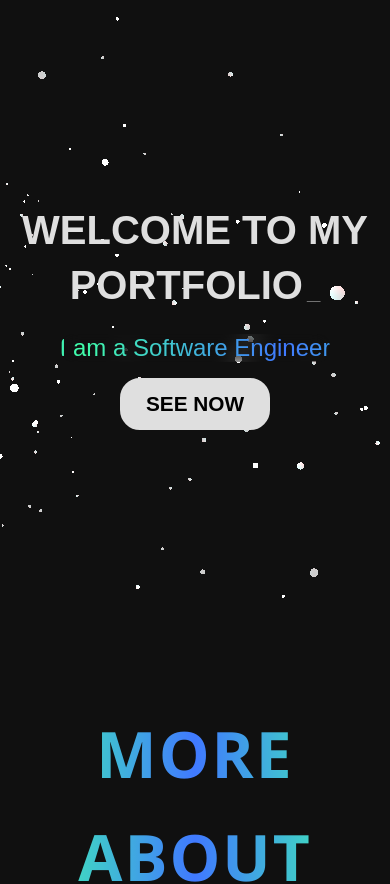
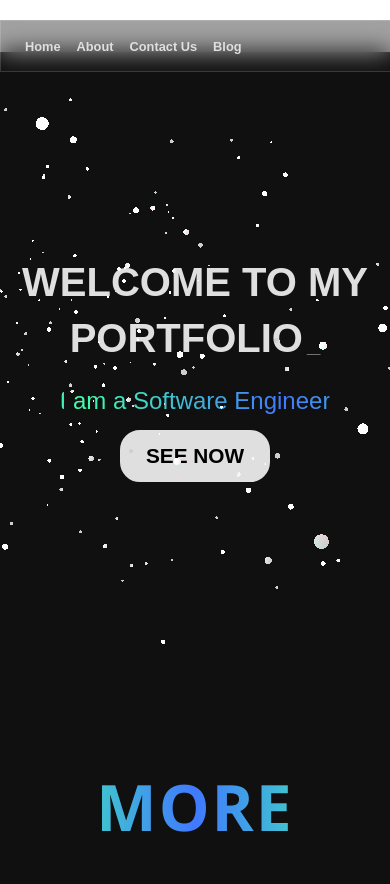
Before and after one commit to Zubayer-Rahman/Portfolio, a React (Create React App) app: page / in a window 390 px wide. Shown: the top 884 px of the page. Built offline with nearby package versions, Linux system fonts and the light colour scheme; the HTML template or start-up script is replaced by a standard one.

Commit message:
adjustments

```diff
--- a/src/components/Banner.css
+++ b/src/components/Banner.css
@@ -23,7 +23,7 @@
     left: 0;
     width: 100%;
     height: 100%;
-    z-index: 1; /* Sets a lower z-index to place it behind the content */
+    z-index: 3; /* Sets a lower z-index to place it behind the content */
 }
 
 /* Banner Content */
--- a/src/components/Banner.jsx
+++ b/src/components/Banner.jsx
@@ -10,9 +10,9 @@ const Banner = () => {
         <div className="particles-background">
             <Particles
                 particleColors={['#ffffffff', '#ffffffff']}
-                particleCount={200}
+                particleCount={300}
                 particleSpread={5}
-                speed={0.1}
+                speed={0.2}
                 particleBaseSize={100}
                 moveParticlesOnHover={true}
                 alphaParticles={false}
--- a/src/components/Header.css
+++ b/src/components/Header.css
@@ -1,24 +1,38 @@
+
+/* Base navbar styles */
 .navbar {
+  position: sticky;             /* ✅ Makes it sticky */
+  top: 20px;                    /* ✅ Keeps a little breathing room from the top */
   display: flex;
   align-items: center;
-    background: transparent;
-    border: 1px solid #dfdfdf;
-    padding: 1.2rem;
-    z-index: 100;
+  justify-content: center;
+  background: rgba(20, 20, 20, 0.4); /* ✅ Semi-transparent background for a sleek glass effect */
+  backdrop-filter: blur(12px);  /* ✅ Unique frosted glass look */
+  border: 1px solid rgba(255, 255, 255, 0.15);
+  padding: 1.2rem 2rem;
+  z-index: 1000;
   border-radius: 30px;
-    width: 550px;
-    justify-self: center;
-    justify-content: center;
-    margin-top: 30px;
-    position: absolute;
+  width: fit-content;
+  max-width: 90%;
+  margin: 0 auto;
+  transition: background 0.3s ease, transform 0.3s ease;
 }
+
+/* Subtle hover "lift" */
+.navbar:hover {
+  transform: translateY(-2px);
+}
+
+/* Navigation links */
 .navLinks {
   display: flex;
   list-style: none;
-    gap: 5rem;
+  gap: 3rem;
   margin: 0;
   padding: 0;
 }
+
+/* Individual link styles */
 .links {
   color: #dfdfdf;
   text-decoration: none;
@@ -28,32 +42,53 @@
   font-family: "Montserrat", sans-serif;
   position: relative;
 }
-/* Pseudo-element for the underline */
+
+/* Underline animation */
 .links::after {
   content: '';
   position: absolute;
   width: 100%;
-  transform: scaleX(0); /* Initially hide the underline */
+  transform: scaleX(0);
   height: 2px;
-  bottom: -5px; /* Position it below the text */
+  bottom: -5px;
   left: 0;
   background-color: #dfdfdf;
-  transform-origin: bottom left; /* Set the animation origin to the left */
-  transition: transform 0.3s ease; /* Animate the transform property */
+  transform-origin: bottom left;
+  transition: transform 0.3s ease;
 }
 
-/* Hover effect: grow the underline */
 .links:hover::after {
   transform: scaleX(1);
 }
 
-/* Optional: change the text color on hover */
 .links:hover {
   color: #bcbcbc;
 }
 
-@media (max-width: 768px){
-  .navbar{
-    display:none;
+/* Mobile responsive */
+@media (max-width: 768px) {
+  .navbar {
+    width: 100%;
+    border-radius: 0;
+    justify-content: space-between;
+    padding: 1rem 1.5rem;
+  }
+
+  .navLinks {
+    gap: 1.5rem;
+  }
+
+  .links {
+    font-size: 0.9rem;
   }
 }
+
+/* Extra small devices */
+@media (max-width: 480px) {
+  .navLinks {
+    gap: 1rem;
+  }
+  .links {
+    font-size: 0.8rem;
+  }
+}
--- a/src/pages/Home.jsx
+++ b/src/pages/Home.jsx
@@ -91,6 +91,10 @@ const Home = () => {
         <ScrollTimeline />
       </div>
 
+      <div className="projectshowcase">
+
+      </div>
+
 
 
       {/* <Footer /> */}
```
Lines whose indentation alone changed are shown as unchanged.
